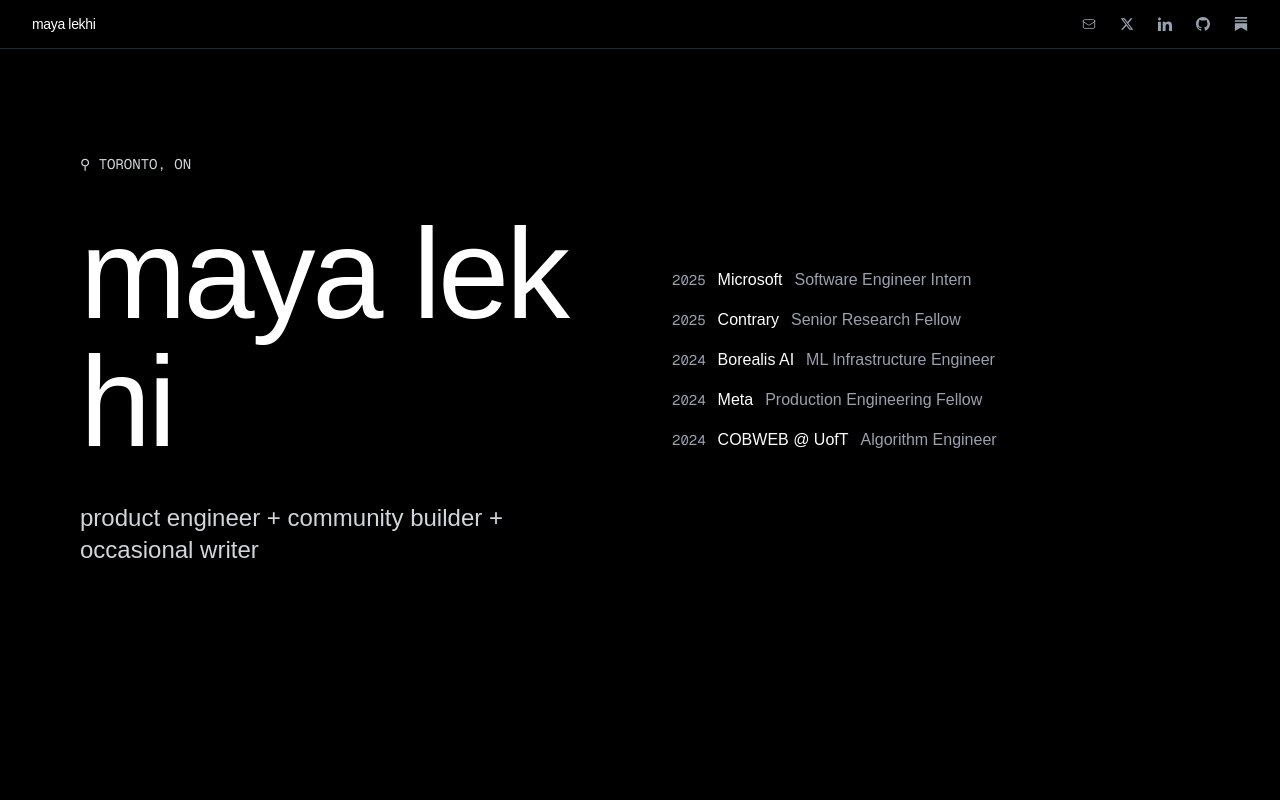
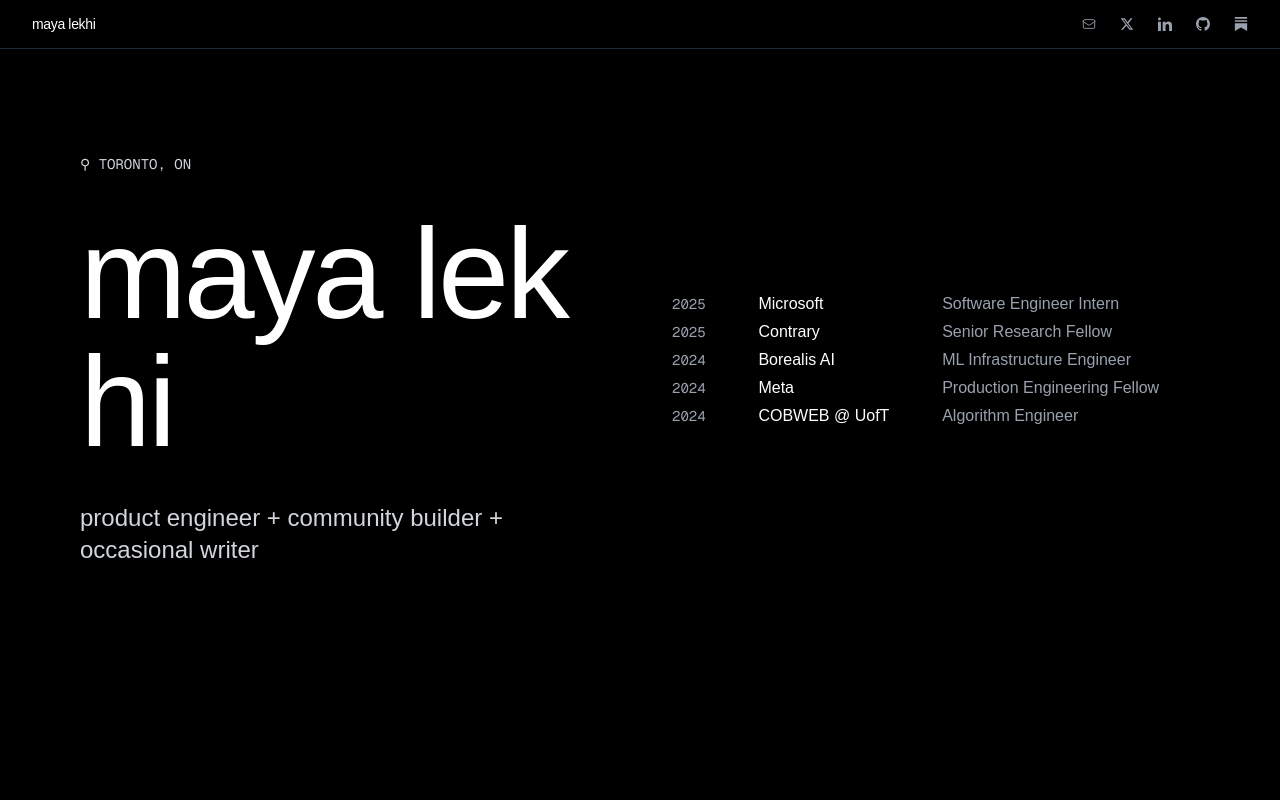
Before and after one commit to mlekhi/mayalekhi.ca, a Next.js app: page / in a window 1280 px wide. Shown: the top 800 px of the page. Built offline with nearby package versions, Linux system fonts and the light colour scheme; a web font is replaced by a local one.

Commit message:
removing works page

```diff
--- a/app/components/Experience.tsx
+++ b/app/components/Experience.tsx
@@ -41,17 +41,15 @@ const experiences: ExperienceItem[] = [
 export default function Experience() {
   return (
     <section className="w-full flex flex-col justify-center">
-      <div className="space-y-4">
+      <div className="grid grid-cols-[auto_auto_auto] gap-x-3 gap-y-1 items-baseline">
         {experiences.map((exp, index) => (
-          <div key={index} className="group/item">
-            <div className="flex items-baseline gap-3">
-              <span className="text-sm text-gray-400 font-mono">{exp.period}</span>
-              <a href={exp.companyUrl} target="_blank" rel="noopener noreferrer" className="text-base text-white hover:text-gray-300 transition-colors">
-                {exp.company}
-              </a>
-              <span className="text-base font-normal text-gray-400">{exp.title}</span>
-            </div>
-          </div>
+          <>
+            <span key={`${index}-period`} className="text-sm text-gray-400 font-mono uppercase">{exp.period}</span>
+            <a key={`${index}-company`} href={exp.companyUrl} target="_blank" rel="noopener noreferrer" className="text-base text-white hover:text-gray-300 transition-colors">
+              {exp.company}
+            </a>
+            <span key={`${index}-title`} className="text-base font-normal text-gray-400">{exp.title}</span>
+          </>
         ))}
       </div>
     </section>
--- a/app/page.tsx
+++ b/app/page.tsx
@@ -4,6 +4,7 @@ import { motion } from 'framer-motion';
 import MenuBar from "./components/MenuBar";
 import Hero from "./components/Hero";
 import Experience from "./components/Experience";
+import DesignGallery from "./components/DesignGallery";
 import FunThings from "./components/FunThings";
 import Contact from "./components/Contact";
 import Footer from "./components/Footer";
@@ -37,6 +38,9 @@ export default function Home() {
 
           {/* Rest of the sections with normal scroll */}
           <div className="space-y-40">
+            <motion.div variants={slideUp} viewport={{ once: true }} className="min-h-[90vh] flex items-center pt-20">
+              <DesignGallery />
+            </motion.div>
 
             <motion.div variants={slideUp} viewport={{ once: true }} className="min-h-[80vh] flex items-center">
               <FunThings />
--- a/app/works/page.tsx
+++ /dev/null
@@ -1,38 +0,0 @@
-'use client';
-
-import { motion } from 'framer-motion';
-import MenuBar from "../components/MenuBar";
-import DesignGallery from "../components/DesignGallery";
-import Footer from "../components/Footer";
-import { fadeIn, slideUp } from '../animations';
-
-export default function Works() {
-  return (
-    <motion.div
-      initial="hidden"
-      animate="show"
-      className="min-h-screen bg-black text-white"
-    >
-      <motion.div variants={fadeIn}>
-        <MenuBar isVisible={true} />
-      </motion.div>
-
-      <div className="max-w-[1920px] mx-auto px-4 sm:px-6 md:px-8 lg:px-12">
-        <motion.main
-          className="relative"
-        >
-          <motion.div variants={slideUp} viewport={{ once: true }} className="min-h-[90vh] flex items-center pt-20">
-            <DesignGallery />
-          </motion.div>
-
-          <motion.footer
-            variants={slideUp}
-            className="mt-24 flex items-center"
-          >
-            <Footer />
-          </motion.footer>
-        </motion.main>
-      </div>
-    </motion.div>
-  );
-}
```
